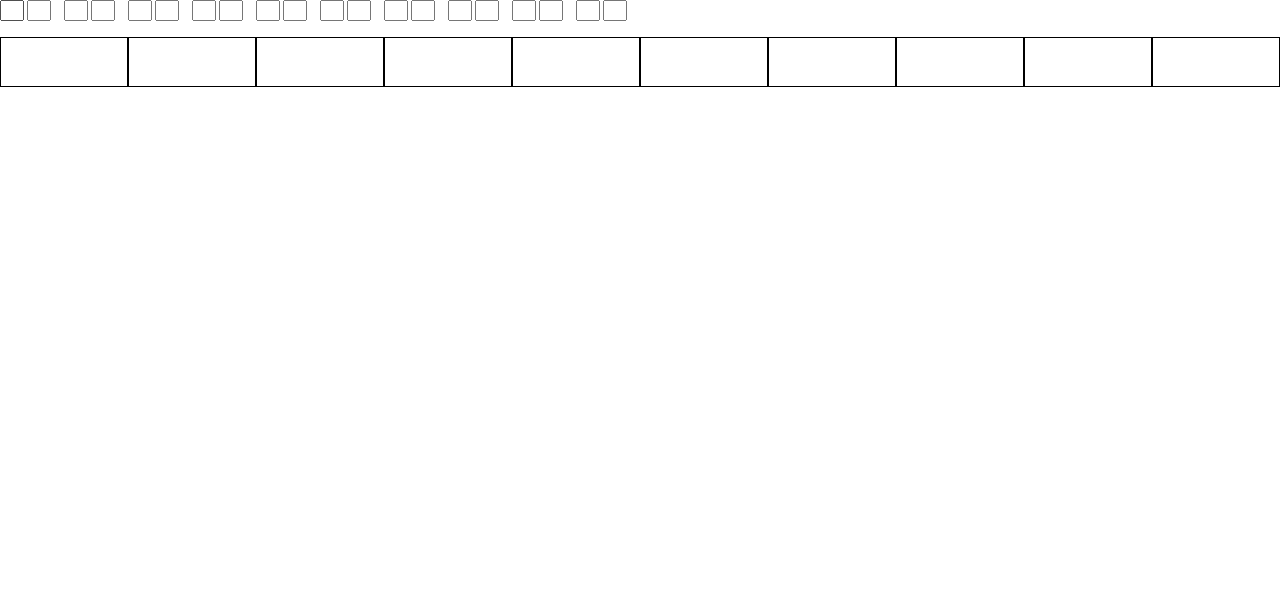
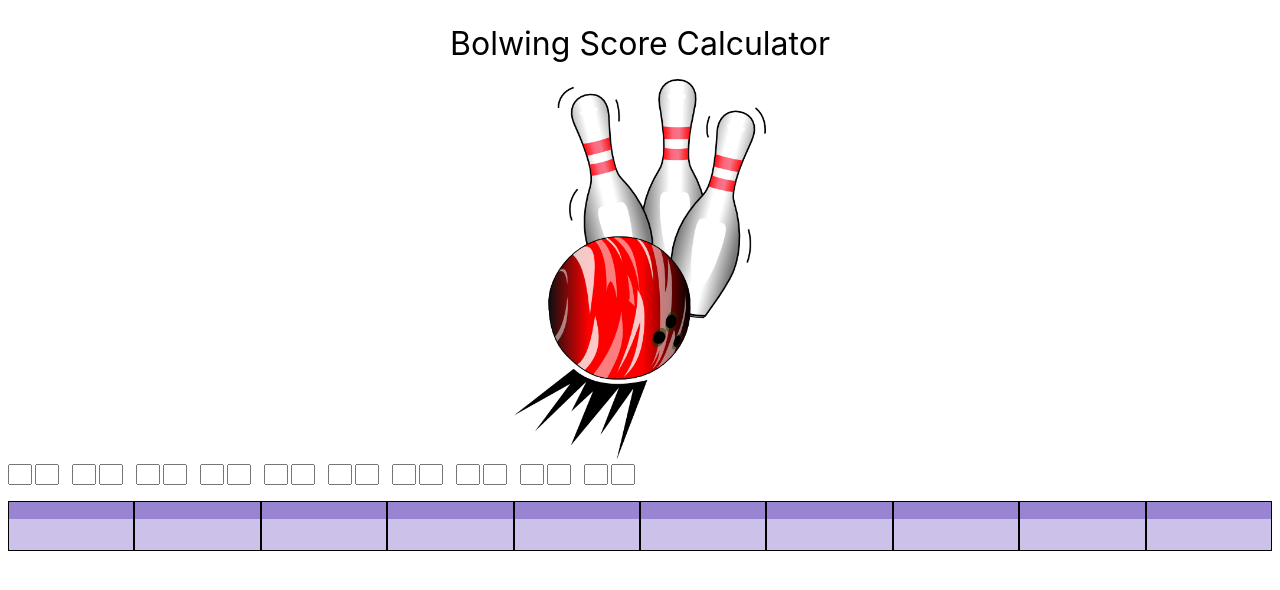
Before and after one commit to roviedo/bowling_score_calculator, a React (Create React App) app: page / in a window 1280 px wide. Shown: the top 590 px of the page. Built offline with nearby package versions, Linux system fonts and the light colour scheme.

Commit message:
Minor css changes

```diff
--- a/src/App.css
+++ b/src/App.css
@@ -1,5 +1,15 @@
 .App {
   text-align: center;
+  padding: 0.5rem;
+}
+
+.header-title {
+  padding: 1rem;
+  font-size: 2rem;
+}
+
+.header-image {
+  width: 20%;
 }
 
 .App-logo {
--- a/src/App.js
+++ b/src/App.js
@@ -6,6 +6,10 @@ class App extends Component {
   render() {
     return (
       <div className="App">
+        <div className="header-title">
+          Bolwing Score Calculator
+        </div>
+        <img className="header-image" src="../bowling_pins.png" />
         <Frames />
       </div>
     );
--- a/src/ScoreBoard.css
+++ b/src/ScoreBoard.css
@@ -11,6 +11,8 @@
 .turn-score {
     display: flex;
     height: 35%;
+    background-color: #9984d2;
+    color: #e6e607;
 }
 
 .first-turn {
@@ -24,4 +26,7 @@
 .frame-total {
     font-size: 1.5rem;
     height: 65%;
+    background-color: #9984d2;
+    opacity: 0.5;
+    color: #FFF;
 }
```
Also changed, not shown: public/bowling_pins.png (added).
